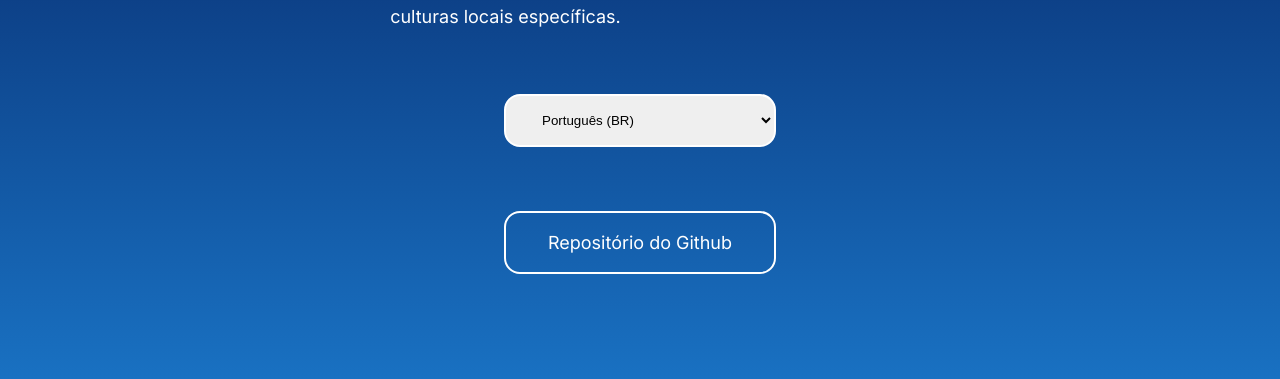
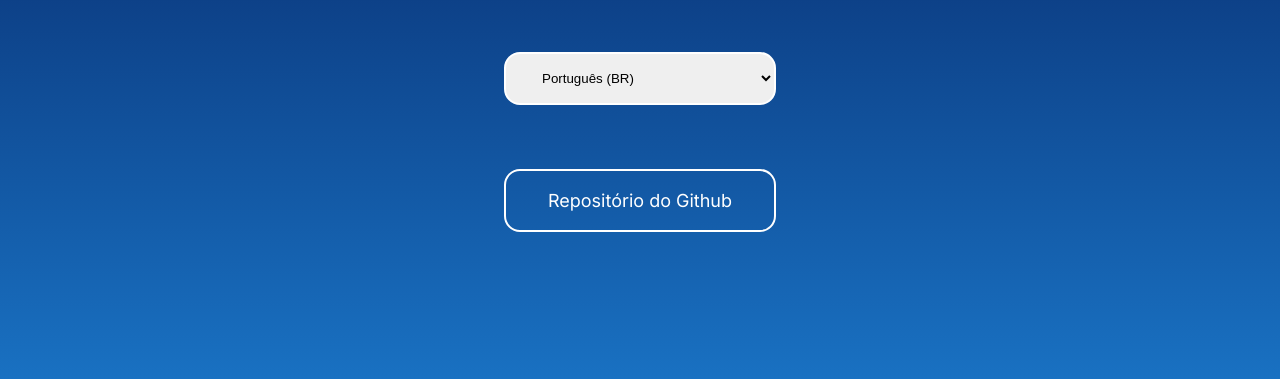
Before and after one commit to Wilian-N-Silva/i18n, a plain HTML site: page index.html in a window 1280 px wide. Shown: the part 421-800 px from the top of the page. Drawn offline with Linux system fonts and the light colour scheme.

Commit message:
fix: Padding-top fix

```diff
--- a/assets/style/main.css
+++ b/assets/style/main.css
@@ -13,7 +13,7 @@ body {
 .container {
   display: flex;
   flex-direction: column;
-  justify-content: center;
+  padding-top: 64px;
   gap: 4rem;
   height: 100%;
   max-width: 272px;
```
